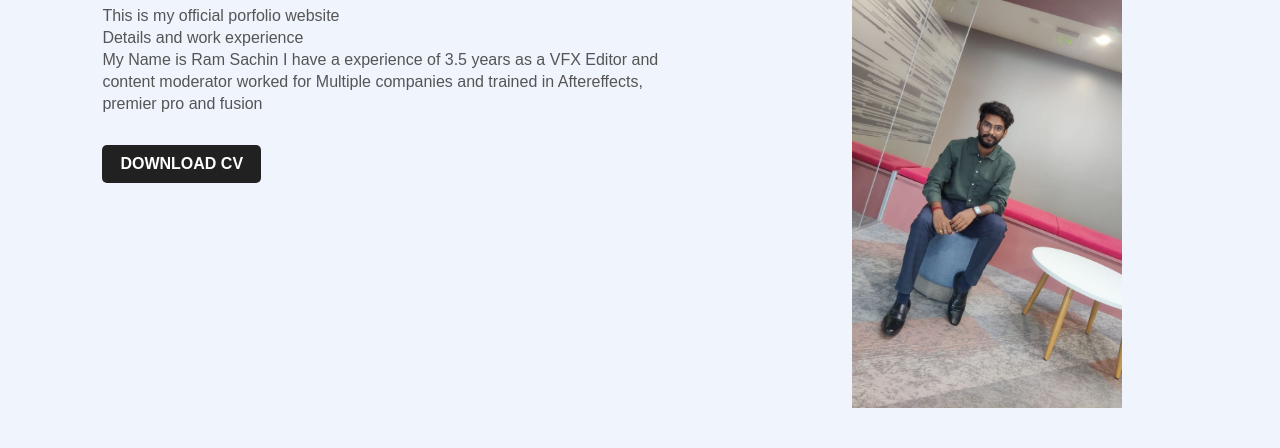
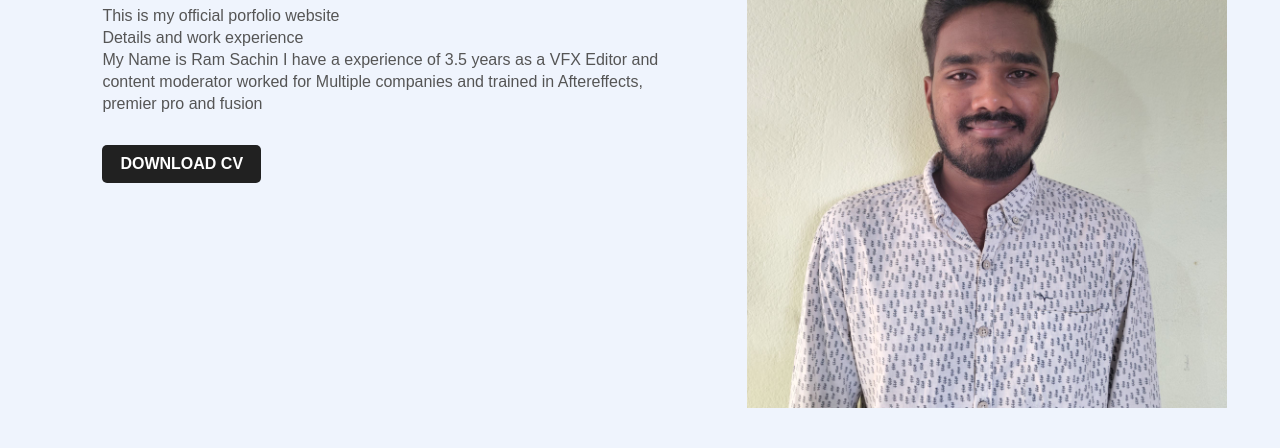
Before and after one commit to Sachinkanna1998/porfolio-3, a plain HTML site: page index.html in a window 1280 px wide. Shown: the part 390-838 px from the top of the page. Drawn offline with Linux system fonts and the light colour scheme.

Commit message:
Update index.html

```diff
--- a/index.html
+++ b/index.html
@@ -30,7 +30,7 @@
             <a href="https://drive.google.com/file/d/1WNhbUs_MUASvPUKaXuig2SGcIJG75LFu/view?usp=drivesdk">DOWNLOAD CV</a>
         </div>
         <div class="images">
-            <img src="portfolio_image.jpg" class="girl">
+            <img src="passport_size_photo.jpg" class="girl">
         </div>
     </div>
 </body>
```
